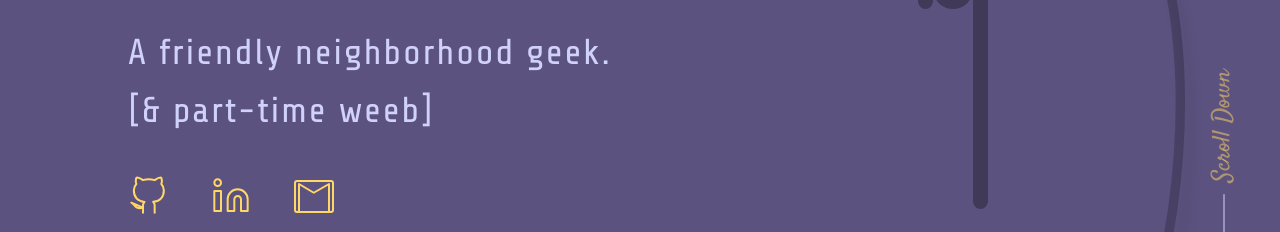
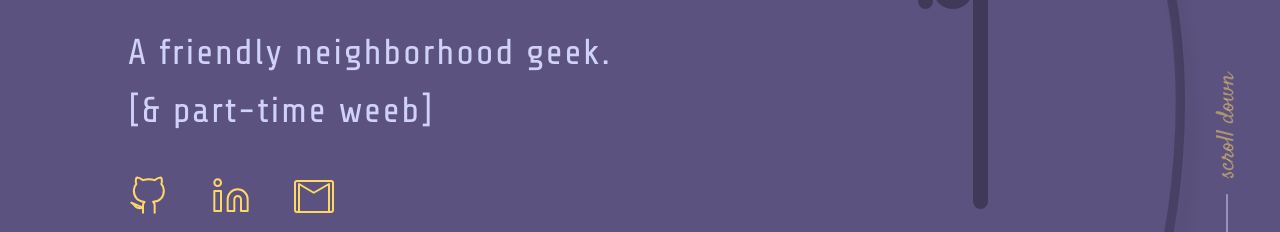
Before and after one commit to Deep3543/portfolio, a React (Create React App) app: page / in a window 1280 px wide. Shown: the part 509-741 px from the top of the page. Built offline with nearby package versions, Linux system fonts and the light colour scheme.

Commit message:
very minor change to back design

```diff
--- a/src/components/docs/Skeleton-dif.js
+++ b/src/components/docs/Skeleton-dif.js
@@ -48,7 +48,7 @@ class Skel extends Component{
                         </i>
                     </span> */}
                     <span className="back-svg scroll-right">
-                        <p className="scroll-text">Scroll Down</p>
+                        <p className="scroll-text">scroll down</p>
                         <i className="arrow-down">
                             <svg width="16" height="67" viewBox="0 0 16 67" fill="none" xmlns="http://www.w3.org/2000/svg">
                                 <path d="M9 1C9 0.447715 8.55228 -2.41411e-08 8 0C7.44772 2.41411e-08 7 0.447715 7 1L9 1ZM7.2929 66.7071C7.68342 67.0976 8.31659 67.0976 8.70711 66.7071L15.0711 60.3431C15.4616 59.9526 15.4616 59.3195 15.0711 58.9289C14.6805 58.5384 14.0474 58.5384 13.6569 58.9289L8 64.5858L2.34315 58.9289C1.95262 58.5384 1.31946 58.5384 0.928935 58.9289C0.53841 59.3195 0.53841 59.9526 0.928935 60.3431L7.2929 66.7071ZM7 1L7 66L9 66L9 1L7 1Z" fill="#D1D2F9" fill-opacity="0.5"/>
```
